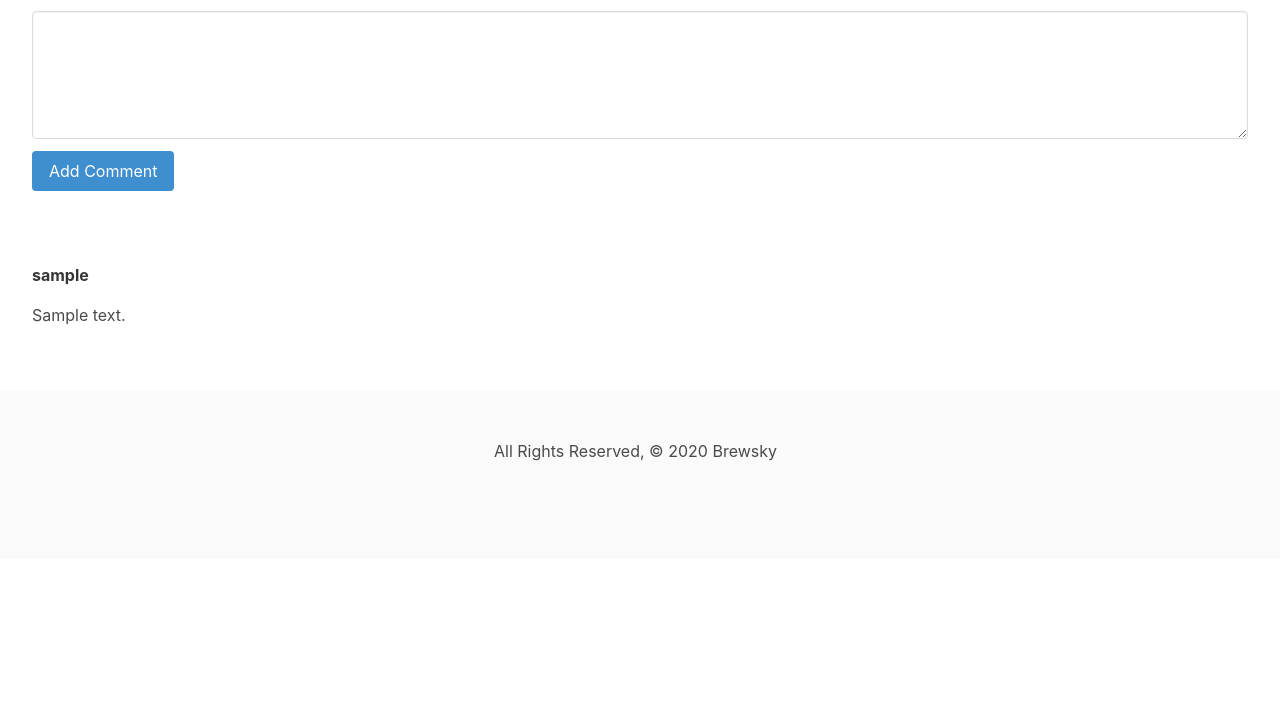
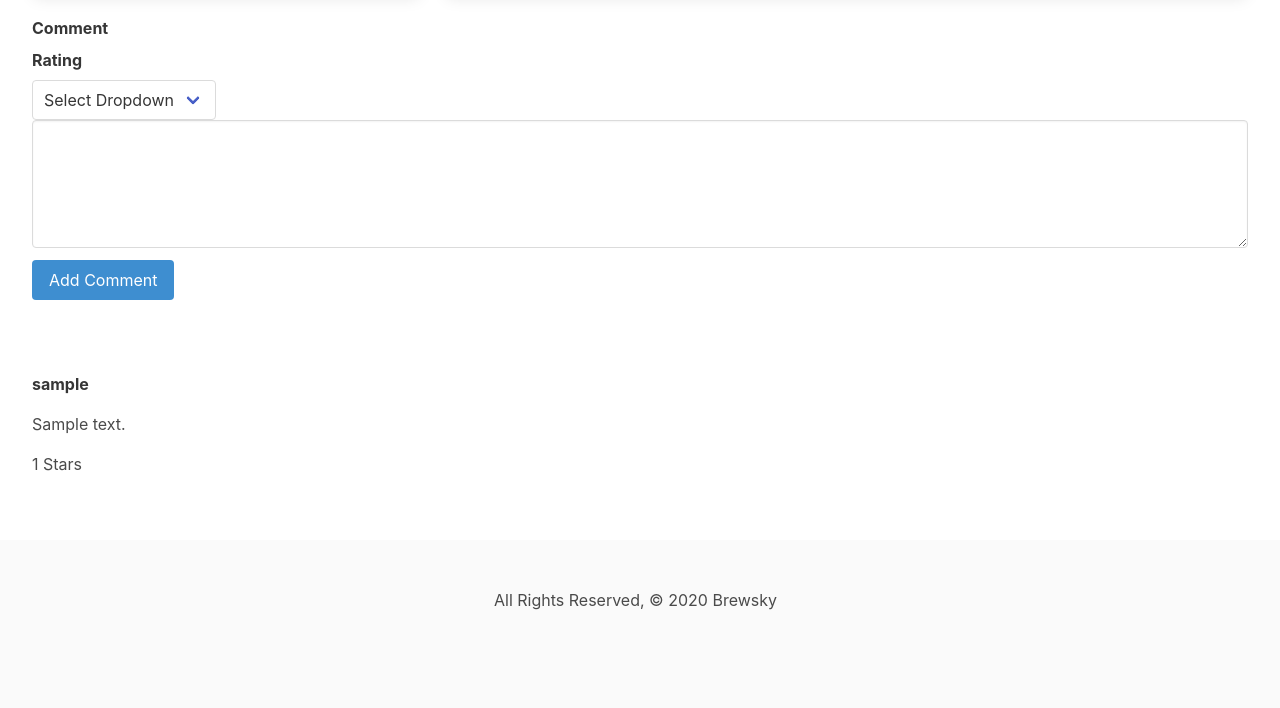
Before and after one commit to jczarat/brewsky, a Django app: page /breweries/1/ in a window 1280 px wide. Shown: the part 647-1355 px from the top of the page. Before the commit the page ends 1108 px from the top, so only its background shows below. Run offline with Django 3.2, Linux system fonts and the light colour scheme; tables that the repository leaves empty hold one stand-in row (values such as "Sample post"); a database or web service that is not in the repository returns one stand-in record (values such as "Sample title"); data that the repository does not hold is empty; some libraries are stand-ins or nearby versions.

Commit message:
adding ratings average

```diff
--- a/main_app/forms.py
+++ b/main_app/forms.py
@@ -5,4 +5,4 @@
 class CommentForm(ModelForm):
     class Meta:
         model = Comment
-        fields = ['comment']
+        fields = ['comment', 'rating']
--- a/main_app/models.py
+++ b/main_app/models.py
@@ -3,7 +3,13 @@
 from datetime import date
 # Import the User
 from django.contrib.auth.models import User
-
+RATING = (
+    ('1', '1 Star'),
+    ('2', '2 Stars'),
+    ('3', '3 Stars'),
+    ('4', '4 Stars'),
+    ('5', '5 Stars'),
+)
 
 class Brewery(models.Model):
     api_id = models.IntegerField()
@@ -19,6 +25,7 @@
 
 
 class Comment(models.Model):
+    rating = models.CharField(max_length=1, choices=RATING, default=RATING[4][0])
     comment = models.CharField(max_length=200)
     username = models.CharField(max_length=200)
     user_fk = models.ForeignKey(User, on_delete=models.CASCADE)
--- a/main_app/templates/breweries/detail.html
+++ b/main_app/templates/breweries/detail.html
@@ -8,6 +8,7 @@
             <div class="tile is-child box notification is-dark">
                 <p class="title">{{brewery_result.name}}</p>
                 <p class="title is-size-4">{{brewery_result.phone}}</p>
+                <p class="title is-size-4">Average Rating: {{ average_rating }}</p>
             </div>
             <div class="tile is-child box notification is-dark">
                 <p class="title is-size-6">{{brewery_result.street}},</p>
@@ -35,6 +36,17 @@
         <div class="field">
             <label class="label">Comment</label>
             <div class="control">
+                <label for="" class="label">Rating</label>
+                <p class="control">
+                    <span class="select"><select name="rating" id="">
+                        <option value="">Select Dropdown</option>
+                        <option value="1">1 star</option>
+                        <option value="2">2 star</option>
+                        <option value="3">3 star</option>
+                        <option value="4">4 star</option>
+                        <option value="5">5 star</option>
+                    </select></span>
+                </p>
                 <textarea name="comment" class="textarea" placeholder=""></textarea>
                 <input type="submit" class="button is-info mt-3" value="Add Comment">
             </div>
@@ -49,6 +61,7 @@
                 <p>
                     <span class="card-title"><strong>{{comment.username}}</strong></span>
                 <p>{{ comment.comment }}</p>
+                <p>{{ comment.rating }} Stars</p>
                 </p>
             </div>
         </div>
--- a/main_app/views.py
+++ b/main_app/views.py
@@ -22,7 +22,7 @@
 
 class CommentUpdate(LoginRequiredMixin, UpdateView):
     model = Comment
-    fields = ['comment']
+    fields = ['comment', 'rating']
 
 
 def home(request):
@@ -77,11 +77,17 @@
         )
     db_brewery = Brewery.objects.get(api_id=brewery_id)
     comments = Comment.objects.filter(brewery=db_brewery.id)
+    total = 0
+    for comment in comments:
+        total =  total + int(comment.rating)
+    average_rating = total / len(comments)
+    print(total)
+    print(average_rating)
     brewery_result = Brewery.objects.get(api_id=brewery_id)
     test = brewery['brewery_type'].capitalize()
     print(test)
     gm_token = os.environ['GOOGLE_MAPS_TOKEN']
-    return render(request, 'breweries/detail.html', {'brewery_result': brewery_result, 'comment_form': comment_form, 'comments': comments, 'gm_token': gm_token})
+    return render(request, 'breweries/detail.html', {'brewery_result': brewery_result, 'comment_form': comment_form, 'comments': comments, 'gm_token': gm_token, 'average_rating': average_rating})
 
 
 @login_required
```
Also changed, not shown: main_app/migrations/0007_comment_rating.py (added).
